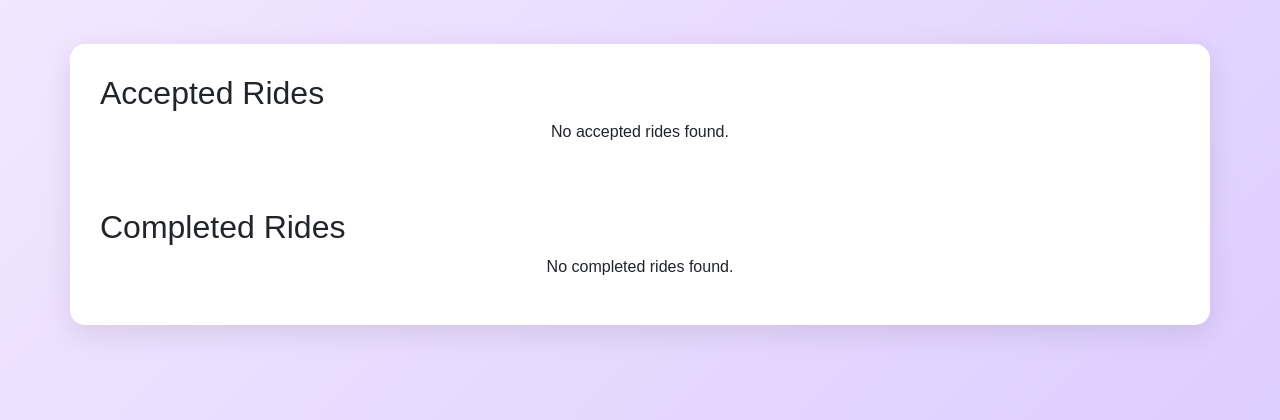
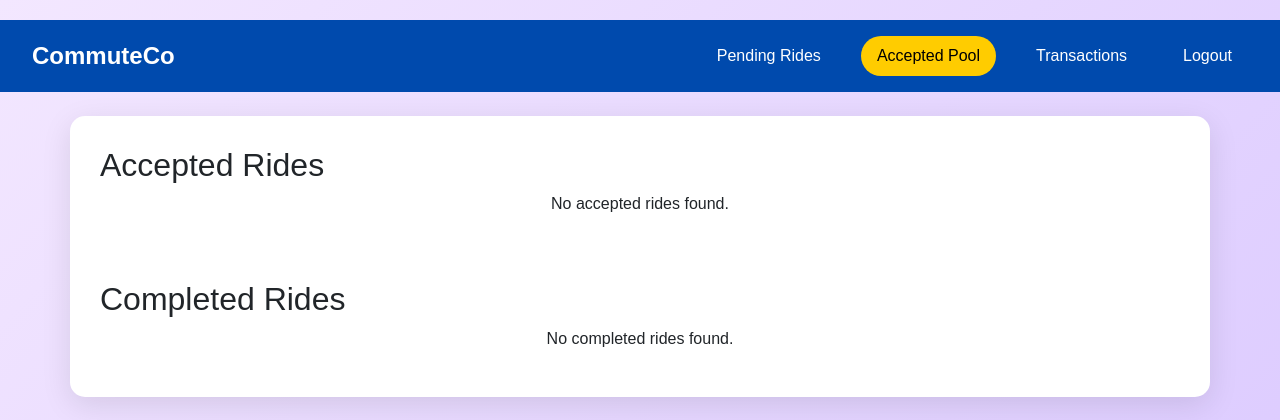
Before and after one commit to Gagan-09/CommuteCo_P, a Django app: template app/templates/driver/accepted.html in a window 1280 px wide. Shown: the top 420 px of the page. Run offline with Django 5.2, Linux system fonts and the light colour scheme; the template is opened without the code that fills it, so the values that code supplies are empty.

Commit message:
Navbar changes

```diff
--- a/app/templates/driver/accepted.html
+++ b/app/templates/driver/accepted.html
@@ -1,4 +1,16 @@
 {% extends 'base.html' %} {% block content %}
+<div class="headerSelction">
+  <div class="titlePoint">CommuteCo</div>
+  <div class="navPoint">
+    <a href="/driverHome">Pending Rides</a>
+    <a href="/acceptance/{{ request.session.driver_id }}/" id="activac"
+      >Accepted Pool</a
+    >
+    <a href="/driver/transactions/">Transactions</a>
+    <a href="/logout">Logout</a>
+  </div>
+</div>
+
 <div class="container mt-4">
   <h2>Accepted Rides</h2>
   <div class="row">
@@ -77,4 +89,82 @@
     {% endfor %}
   </div>
 </div>
-{% endblock %}
+
+<style>
+  .headerSelction {
+    background: #004aad;
+    padding: 1rem 2rem;
+    display: flex;
+    justify-content: space-between;
+    align-items: center;
+    color: white;
+  }
+
+  .titlePoint {
+    font-size: 1.5rem;
+    font-weight: bold;
+  }
+
+  .navPoint {
+    display: flex;
+    gap: 1.5rem;
+  }
+
+  .navPoint a {
+    color: white;
+    text-decoration: none;
+    padding: 0.5rem 1rem;
+    border-radius: 20px;
+    transition: 0.3s;
+  }
+
+  .navPoint a:hover {
+    background: #ffffff33;
+  }
+
+  .navPoint a#activac {
+    background: #ffcc00;
+    color: #000;
+  }
+
+  .card {
+    border: none;
+    box-shadow: 0 2px 4px rgba(0, 0, 0, 0.1);
+    transition: transform 0.2s;
+  }
+
+  .card:hover {
+    transform: translateY(-5px);
+  }
+
+  .btn-primary {
+    background: #004aad;
+    border: none;
+  }
+
+  .btn-primary:hover {
+    background: #00338d;
+  }
+
+  .btn-success {
+    background: #28a745;
+    border: none;
+  }
+
+  .btn-success:hover {
+    background: #218838;
+  }
+</style>
+
+{% if messages %}
+<div class="nothing" id="messagePoint"></div>
+<script>
+  const success = document.getElementById("successpoint").value;
+  const vali = document.getElementById("messagePoint");
+  vali.className = "dialog";
+  vali.innerText = success;
+  setTimeout(() => {
+    vali.className = "nothing";
+  }, 3000);
+</script>
+{% endif %} {% endblock %}
```
Also changed, not shown: db.sqlite3.
